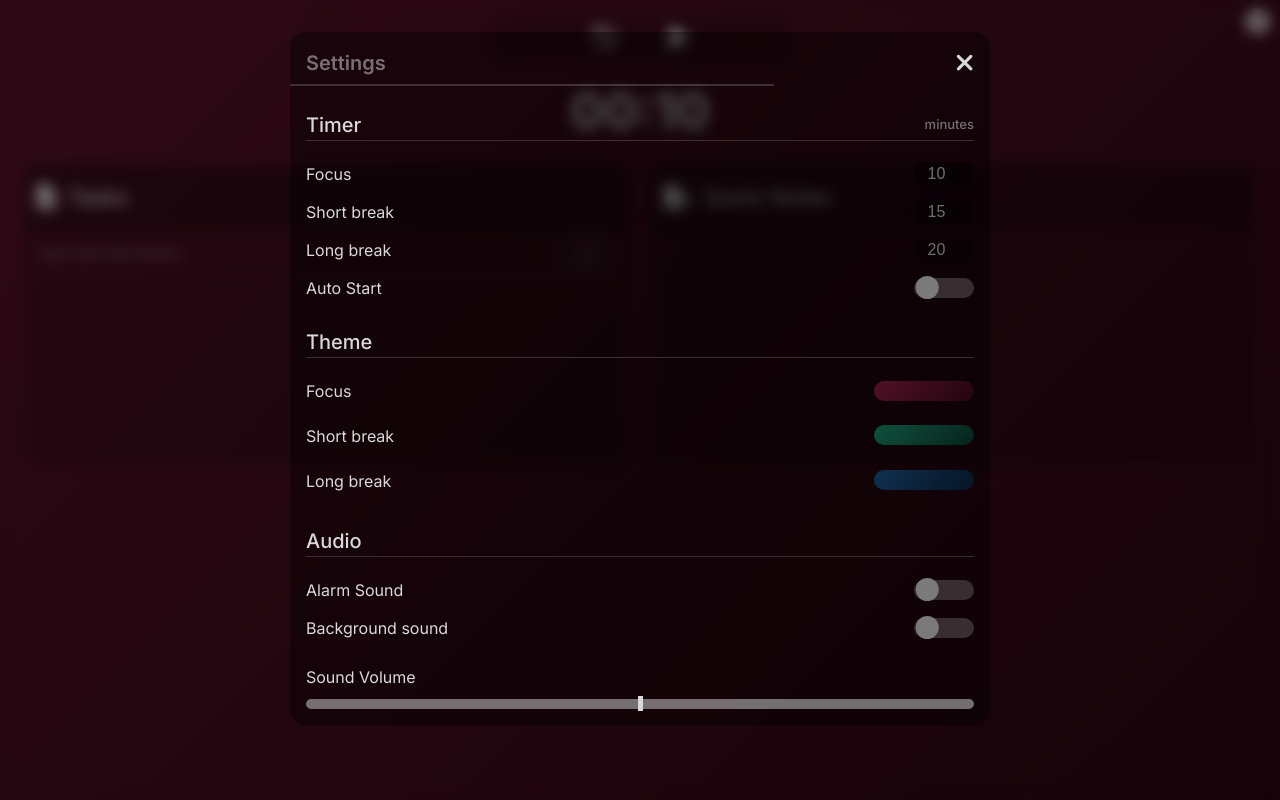
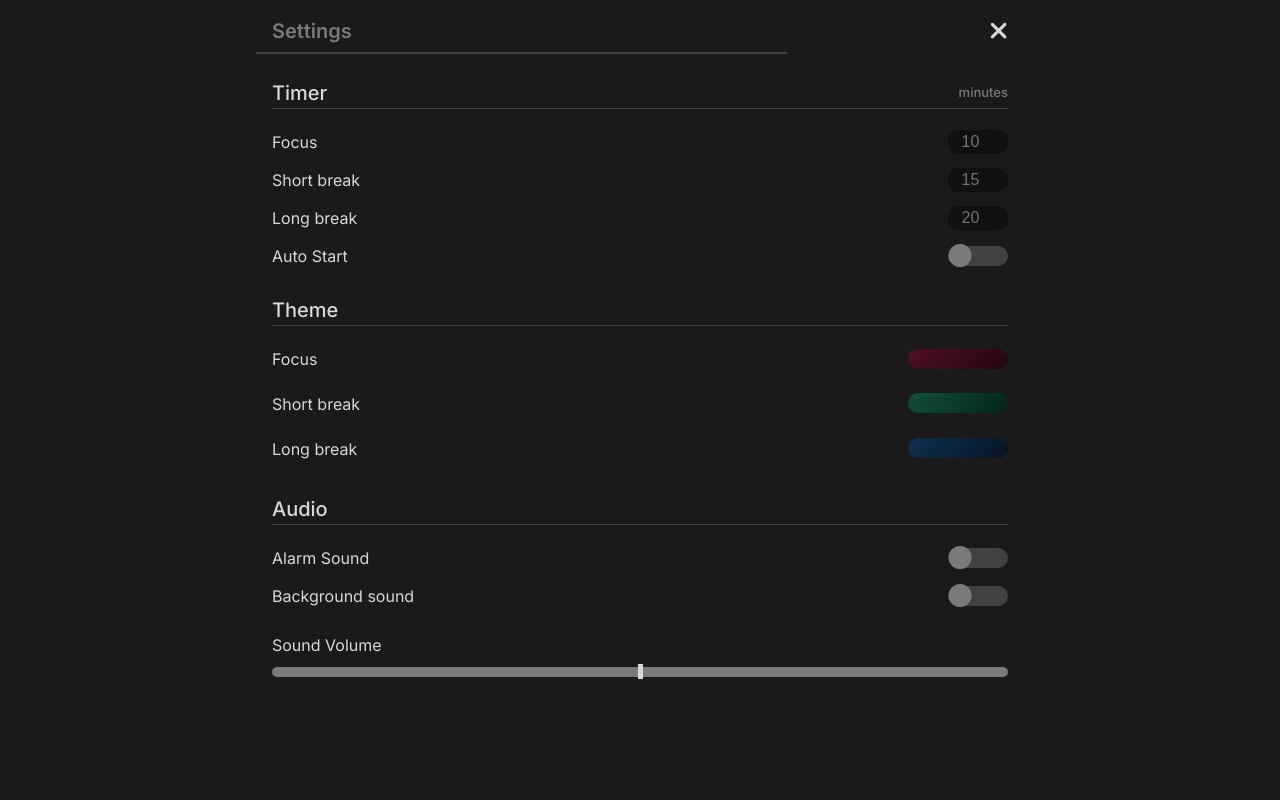
Before and after one commit to marcinn1337/pomodoro, a React (Vite) app: page / in a window 1280 px wide. Both pictures are taken after a click on the button 1257 px from the left and 22 px from the top of the page. Built offline with nearby package versions, Linux system fonts and the light colour scheme.

Commit message:
Created new background for settings due to UI glitches

```diff
--- a/src/Timer.jsx
+++ b/src/Timer.jsx
@@ -14,9 +14,11 @@ function Timer() {
 	const fetchCurrentPhase = phase => {
 		setCurrentPhase(phase)
 	}
+
 	return (
+		<>
+			<Background currentPhase={currentPhase} />
 			<div className='timer'>
-			<Background currentPhase={currentPhase} />
 				<button onClick={toggleSettings} className='timer__open-settings-btn'>
 					<i className='fa-solid fa-gear'></i>
 				</button>
@@ -25,6 +27,7 @@ function Timer() {
 				<QuickNotes />
 				{activeSettings && <Settings toggleSettings={toggleSettings} />}
 			</div>
+		</>
 	)
 }
 
--- a/src/components/Background.jsx
+++ b/src/components/Background.jsx
@@ -20,5 +20,6 @@ export default function Background(props) {
 	const styles = {
 		background: getCurrentBg(),
 	}
-	return <div style={styles} className='timer__background'></div>
+
+	return <div style={styles} className='background'></div>
 }
--- a/src/components/Settings.jsx
+++ b/src/components/Settings.jsx
@@ -43,7 +43,7 @@ export default function Settings(props) {
 	}
 	return (
 		<>
-			<div className='background'></div>
+			<div className='settings-background'></div>
 			<section className='settings'>
 				<div className='settings__header'>
 					<h2 className='settings__header-title'>Settings</h2>
--- a/src/css/index.css
+++ b/src/css/index.css
@@ -38,15 +38,27 @@ i {
 }
 
 body {
+  min-height: 100vh;
   font-size: 1.6rem;
   line-height: 1.5;
   -webkit-font-smoothing: antialiased;
 }
 
+.background {
+  position: absolute;
+  top: 0;
+  left: 0;
+  min-height: 100vh;
+  width: 100%;
+  z-index: -10;
+}
+
 .timer {
-  position: relative;
   padding-block: 1em;
   padding-inline: 10px;
+  position: absolute;
+  top: 0;
+  left: 0;
   display: -webkit-box;
   display: -ms-flexbox;
   display: flex;
@@ -58,16 +70,8 @@ body {
       -ms-flex-align: stretch;
           align-items: stretch;
   min-height: 100vh;
-  background-color: transparent;
+  width: 100%;
   z-index: 0;
-}
-.timer__background {
-  position: absolute;
-  height: 100vh;
-  width: 100%;
-  top: 0;
-  left: 0;
-  z-index: -10;
 }
 
 .timer__open-settings-btn {
@@ -322,26 +326,26 @@ section .section-header h4 {
   background-color: rgba(217, 217, 217, 0.2);
 }
 
-.background {
+.settings-background {
   position: fixed;
   top: 0;
   bottom: 0;
+  left: 0;
   right: 0;
-  left: 0;
-  background-color: rgba(0, 0, 0, 0.4);
-  -webkit-backdrop-filter: blur(7px);
-          backdrop-filter: blur(7px);
-  z-index: 1;
+  min-height: 100vh;
+  background-color: #1a1a1a;
+  z-index: 0;
 }
 
 .settings {
+  -webkit-margin-before: 0;
+          margin-block-start: 0;
   padding: 0.5em 1em 1em;
   position: absolute;
-  left: 50%;
-  width: 90%;
-  -webkit-transform: translateX(-50%);
-          transform: translateX(-50%);
-  background-color: rgba(0, 0, 0, 0.4);
+  top: 0;
+  left: 0;
+  background-color: #1a1a1a;
+  border-radius: 0;
   font-family: "Inter", sans-serif;
   color: rgb(217, 217, 217);
   z-index: 10;
@@ -357,6 +361,7 @@ section .section-header h4 {
   -webkit-box-align: center;
       -ms-flex-align: center;
           align-items: center;
+  max-width: 786px;
 }
 .settings__header::before {
   content: "";
@@ -407,6 +412,7 @@ section .section-header h4 {
           align-items: center;
   -ms-flex-line-pack: center;
       align-content: center;
+  max-width: 786px;
 }
 .settings__section-title {
   margin-bottom: 0.5em;
@@ -480,8 +486,8 @@ section .section-header h4 {
   width: 23px;
   height: 23px;
   border-radius: 50%;
-  -webkit-transform: translateX(-75%);
-          transform: translateX(-75%);
+  -webkit-transform: translateX(-80%);
+          transform: translateX(-80%);
   background-color: #7a7a7a;
   -webkit-transition: background-color 0.2s, -webkit-transform 0.2s;
   transition: background-color 0.2s, -webkit-transform 0.2s;
@@ -493,8 +499,8 @@ section .section-header h4 {
 }
 .settings__section .switch:checked::before {
   background-color: rgb(217, 217, 217);
-  -webkit-transform: translateX(75%);
-          transform: translateX(75%);
+  -webkit-transform: translateX(80%);
+          transform: translateX(80%);
 }
 .settings__section .color-preview {
   -webkit-appearance: none;
@@ -576,7 +582,10 @@ section .section-header h4 {
 }
 @media (min-width: 768px) {
   .settings {
-    max-width: 700px;
+    min-width: 768px;
+    left: 50%;
+    -webkit-transform: translate(-50%);
+            transform: translate(-50%);
   }
 }
 @media (min-width: 992px) {
--- a/src/sass/index.scss
+++ b/src/sass/index.scss
@@ -37,29 +37,32 @@ i {
 	font-size: 2.5rem;
 }
 body {
+	min-height: 100vh;
 	font-size: 1.6rem;
 	line-height: 1.5;
 	-webkit-font-smoothing: antialiased;
 }
 
+.background {
+	position: absolute;
+	top: 0;
+	left: 0;
+	min-height: 100vh;
+	width: 100%;
+	z-index: -10;
+}
 .timer {
-	position: relative;
 	padding-block: 1em;
 	padding-inline: 10px;
+	position: absolute;
+	top: 0;
+	left: 0;
 	display: flex;
 	flex-direction: column;
 	align-items: stretch;
 	min-height: 100vh;
-	background-color: transparent;
+	width: 100%;
 	z-index: 0;
-	&__background {
-		position: absolute;
-		height: 100vh;
-		width: 100%;
-		top: 0;
-		left: 0;
-		z-index: -10;
-	}
 }
 // Timer open settings btn
 .timer__open-settings-btn {
@@ -269,24 +272,25 @@ section {
 }
 
 // SETTINGS
-.background {
+.settings-background {
 	position: fixed;
 	top: 0;
 	bottom: 0;
+	left: 0;
 	right: 0;
-	left: 0;
-	background-color: colors.$hardGlassColor;
-	backdrop-filter: blur(7px);
-	z-index: 1;
+	min-height: 100vh;
+	background-color: #1a1a1a;
+	z-index: 0;
 }
 
 .settings {
+	margin-block-start: 0;
 	padding: 0.5em 1em 1em;
 	position: absolute;
-	left: 50%;
-	width: 90%;
-	transform: translateX(-50%);
-	background-color: colors.$hardGlassColor;
+	top: 0;
+	left: 0;
+	background-color: #1a1a1a;
+	border-radius: 0;
 	font-family: 'Inter', sans-serif;
 	color: colors.$fontColor;
 	z-index: 10;
@@ -295,6 +299,7 @@ section {
 		display: flex;
 		justify-content: space-between;
 		align-items: center;
+		max-width: 786px;
 		&::before {
 			content: '';
 			position: absolute;
@@ -338,6 +343,7 @@ section {
 		justify-content: space-between;
 		align-items: center;
 		align-content: center;
+		max-width: 786px;
 		&-title {
 			margin-bottom: 0.5em;
 			width: 100%;
@@ -389,7 +395,7 @@ section {
 				width: 23px;
 				height: 23px;
 				border-radius: 50%;
-				transform: translateX(-75%);
+				transform: translateX(-80%);
 				background-color: #7a7a7a;
 				transition: transform 0.2s, background-color 0.2s;
 			}
@@ -398,7 +404,7 @@ section {
 			}
 			&:checked::before {
 				background-color: colors.$fontColor;
-				transform: translateX(75%);
+				transform: translateX(80%);
 			}
 		}
 		.color-preview {
@@ -501,10 +507,11 @@ section {
 
 @media (min-width: 768px) {
 	.settings {
-		max-width: 700px;
+		min-width: 768px;
+		left: 50%;
+		transform: translate(-50%);
 	}
 }
-
 @media (min-width: 992px) {
 	.timer__tasks {
 		margin-block-start: 1em;
```
Also changed, not shown: 1 other file (tests, documents, lock files or other folders). Lines whose indentation alone changed are shown as unchanged.
